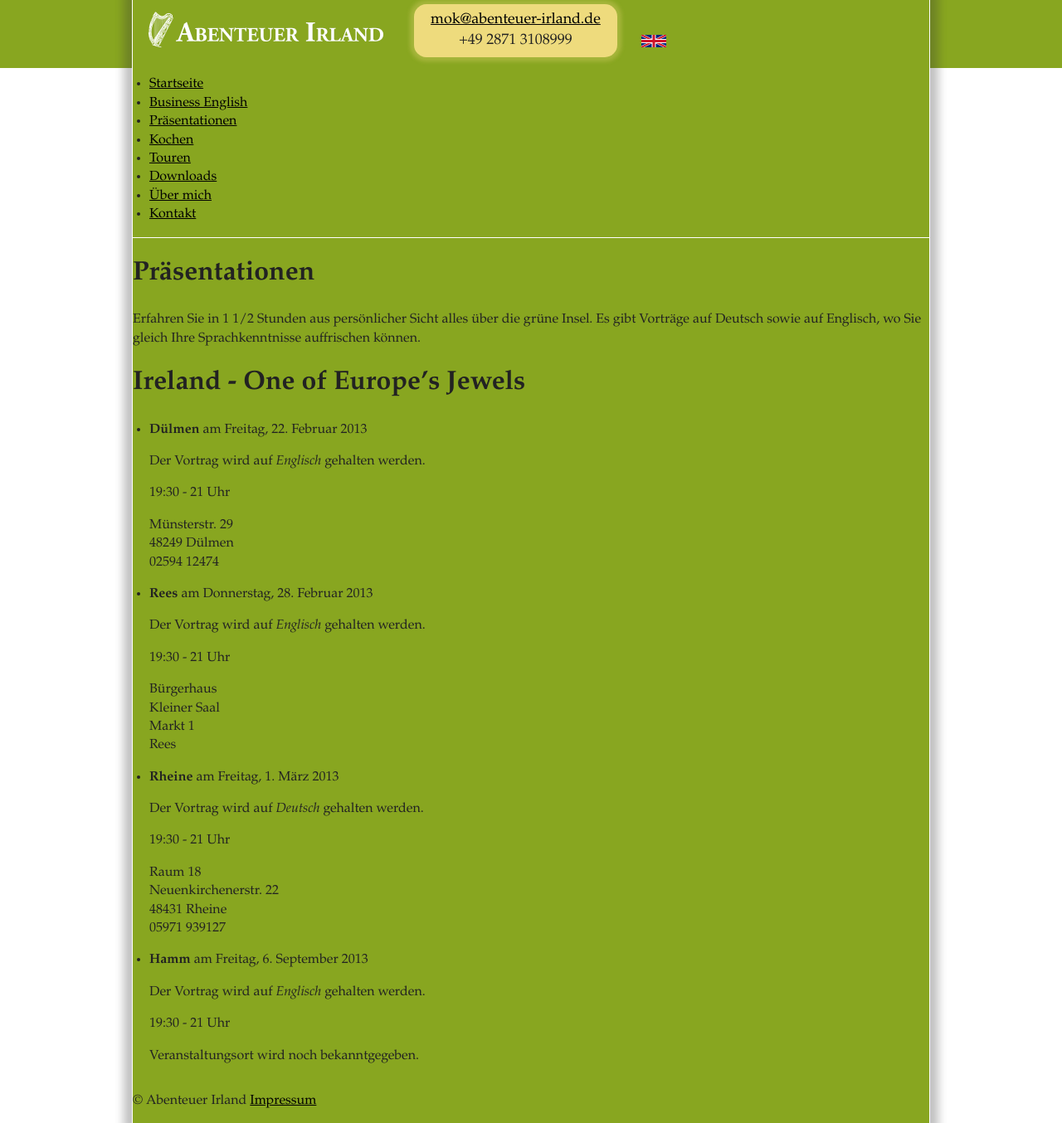
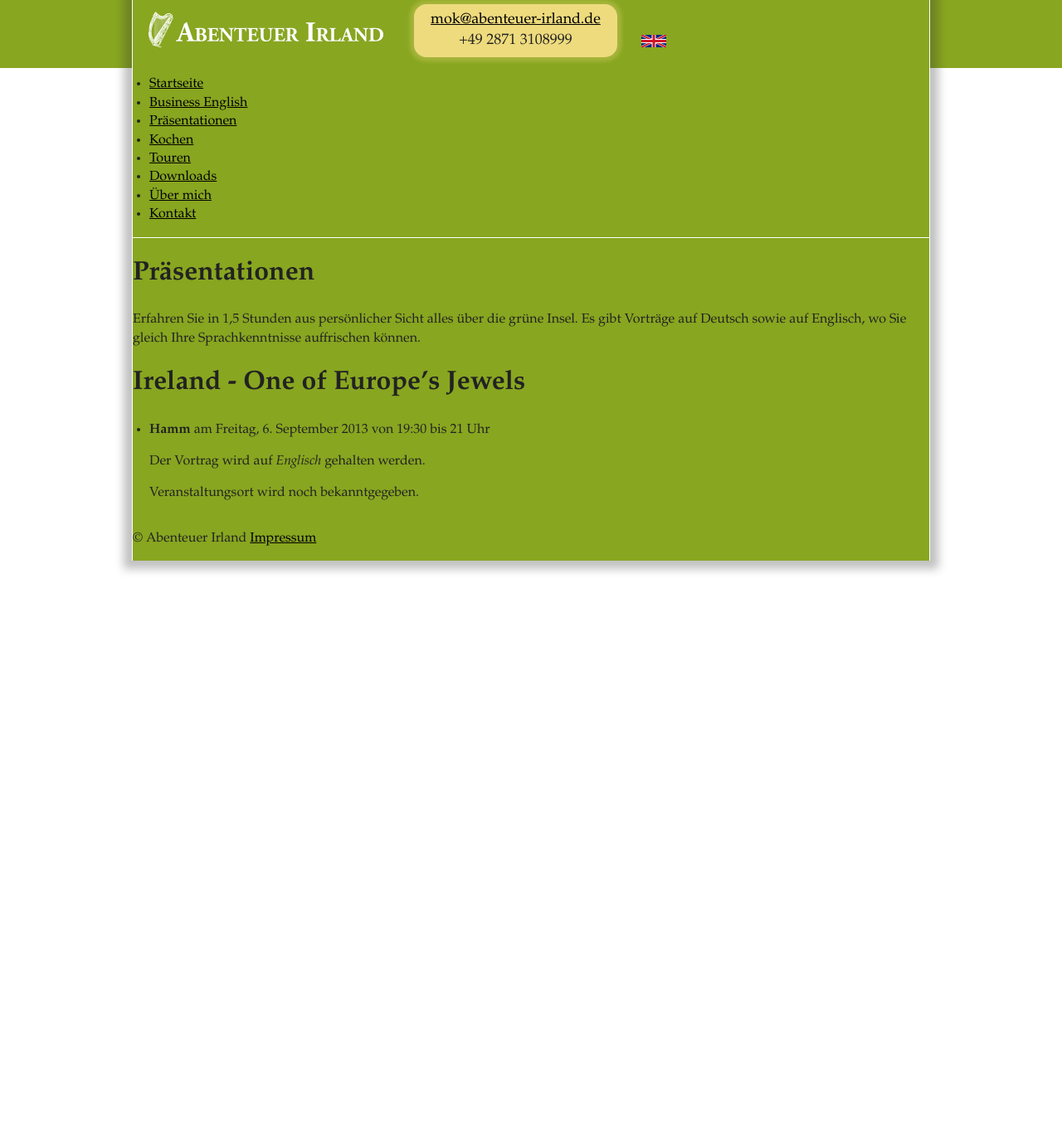
Before and after one commit to ArloL/abenteuer-irland, a Jekyll site: the page built from praesentationen.md, in a window 1280 px wide. Shown: the whole page at 83% size. Built offline with Jekyll 4.4.1, drawn with Linux system fonts in a browser that asks for light colours; after the commit the page ends 900 px from its top, so only the background shows below that.

Commit message:
Removed past presentations

```diff
--- a/praesentationen.md
+++ b/praesentationen.md
@@ -9,48 +9,14 @@ translations:
 ---
 # Präsentationen
 
-Erfahren Sie in 1 1/2 Stunden aus persönlicher Sicht alles über die grüne Insel.
+Erfahren Sie in 1,5 Stunden aus persönlicher Sicht alles über die grüne Insel.
 Es gibt Vorträge auf Deutsch sowie auf Englisch, wo Sie gleich Ihre
 Sprachkenntnisse auffrischen können.
 
 #  Ireland - One of Europe's Jewels
 
-*   **Dülmen** am Freitag, 22. Februar 2013
+*   **Hamm** am Freitag, 6. September 2013 von 19:30 bis 21 Uhr
 
 	Der Vortrag wird auf *Englisch* gehalten werden.
 
-    19:30 - 21 Uhr
-
-    Münsterstr. 29
-    48249 Dülmen
-    02594 12474
-
-*   **Rees** am Donnerstag, 28. Februar 2013
-
-	Der Vortrag wird auf *Englisch* gehalten werden.
-
-    19:30 - 21 Uhr
-
-    Bürgerhaus
-	Kleiner Saal
-	Markt 1
-	Rees
-
-*   **Rheine** am Freitag, 1. März 2013
-
-	Der Vortrag wird auf *Deutsch* gehalten werden.
-
-    19:30 - 21 Uhr
-
-    Raum 18
-    Neuenkirchenerstr. 22
-    48431 Rheine
-    05971 939127
-
-*   **Hamm** am Freitag, 6. September 2013
-
-	Der Vortrag wird auf *Englisch* gehalten werden.
-
-	19:30 - 21 Uhr
-
 	Veranstaltungsort wird noch bekanntgegeben.
```
